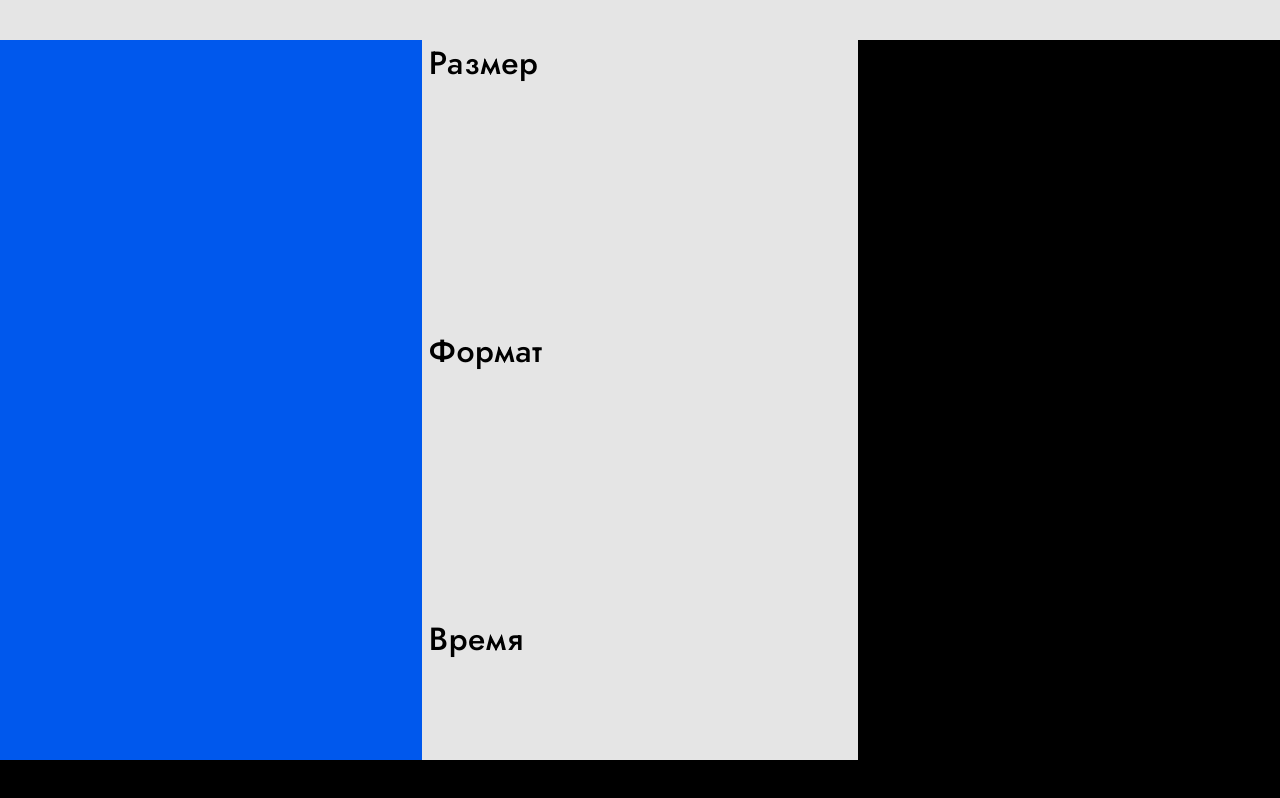
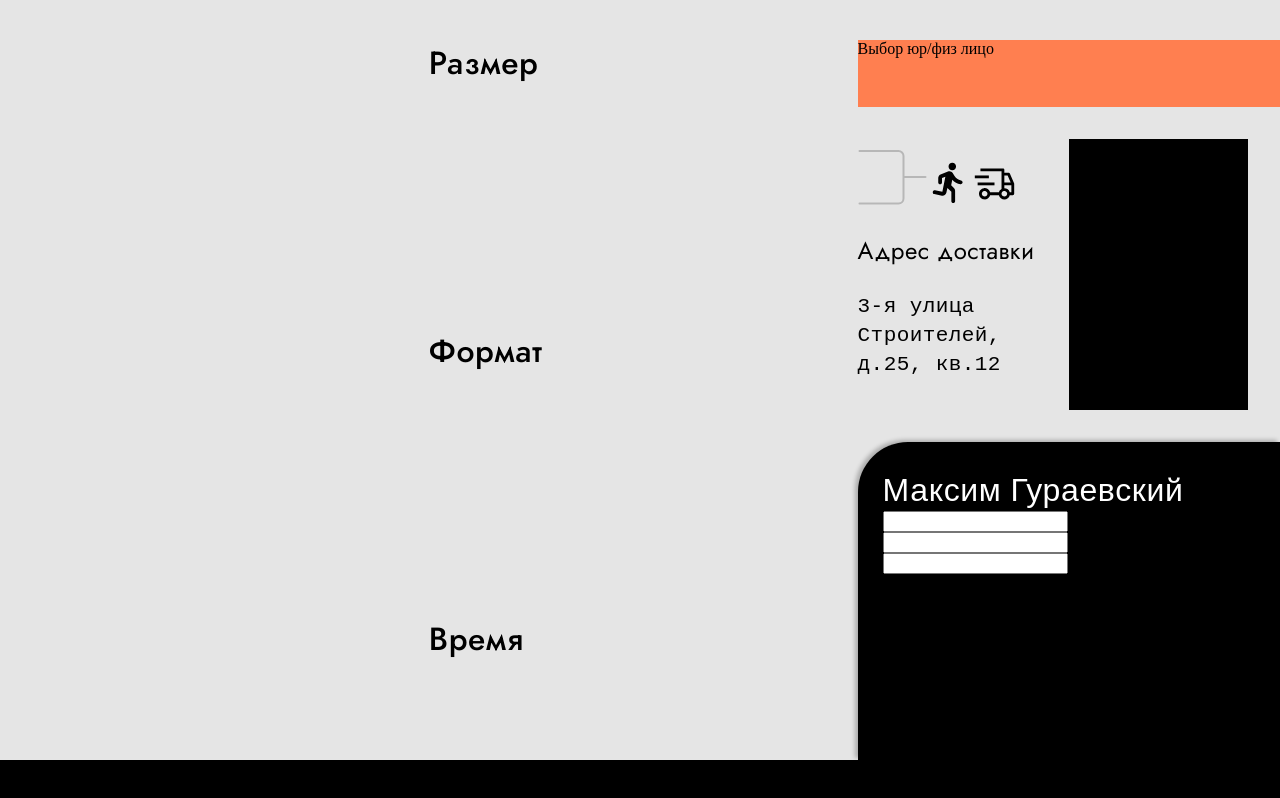
Before and after one commit to MaxGuraevskiy/typography, a Gatsby site: page / in a window 1280 px wide. Built offline with nearby package versions, Linux system fonts and the light colour scheme; Gatsby itself is replaced by a stand-in of ours; a web font is replaced by a local one.

Commit message:
order structure

```diff
--- /dev/null
+++ b/src/components/order/Bill.jsx
@@ -0,0 +1,14 @@
+import React from 'react';
+
+import './order.css'
+
+const Bill = () => {
+  return (<div id="bill">
+    <h2 id="userName">Максим Гураевский</h2>
+    <input id="balance" /><label htmlFor="balance">Сумма на счету</label>
+    <input id="posibleDebt" /><label htmlFor="posibleDebt">Сумма на счету</label>
+    <input id="personalSale" /><label htmlFor="personalSale">Сумма на счету</label>
+  </div>);
+}
+
+export default Bill;
--- /dev/null
+++ b/src/components/order/ChoiceDelivery.jsx
@@ -0,0 +1,13 @@
+import React from 'react';
+
+import pickup from '../../images/order-pickup.svg';
+import delivery from '../../images/order-delivery.svg';
+
+const ChoiceDelivery = (_) => {
+  return (<>
+    <img src={pickup} alt="Самовывоз" />
+    <img src={delivery} alt="Доставка" />
+  </>);
+}
+
+export default ChoiceDelivery;
--- /dev/null
+++ b/src/components/order/ChoiceNDS.jsx
@@ -0,0 +1,9 @@
+import React from 'react';
+
+import nds from '../../images/order-nds.svg';
+
+const ChoiceNDS = (_) => {
+  return (<img src={nds} alt="НДС" />);
+}
+
+export default ChoiceNDS;
--- /dev/null
+++ b/src/components/order/Map.jsx
@@ -0,0 +1,9 @@
+import React from 'react';
+
+const Map = () => {
+  return (<div id="map">
+
+  </div>);
+}
+
+export default Map;
--- a/src/components/order/Order.jsx
+++ b/src/components/order/Order.jsx
@@ -1,7 +1,27 @@
 import React from 'react';
 
-const Order = (_) => {
-  return (<></>);
+import ChoiceNDS from './ChoiceNDS';
+import ChoiceDelivery from './ChoiceDelivery';
+import Bill from './Bill';
+import Map from './Map';
+import './order.css'
+
+
+const Order = () => {
+  return (<>
+    <div style={{ background: "coral", height: "10%" }}>Выбор юр/физ лицо</div>
+    <div id="orderDetails">
+      <div style={{ width: "50%" }}>
+        <ChoiceNDS />
+        <ChoiceDelivery />
+        <h3>Адрес доставки</h3>
+        <p>3-я улица Строителей, д.25, кв.12</p>
+      </div>
+      <Map />
+    </div>
+
+    <Bill />
+  </>);
 }
 
 export default Order;
--- /dev/null
+++ b/src/components/order/order.css
@@ -0,0 +1,49 @@
+h2#userName {
+  color         : #FFFFFF;
+  font-family   : 'Open Sans', sans-serif;
+  font-style    : normal;
+  font-weight   : normal;
+  font-size     : 32px;
+  line-height   : 44px;
+  letter-spacing: 0.02em;
+}
+
+h3 {
+  font-family   : 'Jost', sans-serif;
+  font-style    : normal;
+  font-weight   : normal;
+  font-size     : 24px;
+  line-height   : 35px;
+  letter-spacing: 0.02em;
+}
+
+p {
+  font-family   : 'PT Mono', monospace;
+  font-style    : normal;
+  font-weight   : normal;
+  font-size     : 21px;
+  line-height   : 29px;
+  letter-spacing: 0.02em;
+}
+
+#orderDetails {
+  height        : 50%;
+  display       : flex;
+  flex-direction: row;
+  align-items   : center;
+}
+
+#map {
+  background-color: var(--palette-black);
+  height          : calc(100% - 4rem);
+  width           : 50%;
+  margin          : 2rem;
+}
+
+#bill {
+  padding               : 25px;
+  border-top-left-radius: 50px;
+  background            : var(--palette-black);
+  box-shadow            : -3px -2px 4px rgb(0 0 0 / 25%);
+  height                : 40%;
+}
--- a/src/pages/style.css
+++ b/src/pages/style.css
@@ -39,7 +39,7 @@ body {
 
 
 header {
-  height          : 5vh;
+  height             : 5vh;
   /* background-color: var(--palette-red); */
 
   display        : flex;
@@ -63,23 +63,26 @@ main {
   flex-wrap      : nowrap;
 }
 
-main div:first-child {
+/* main div:nth-child(1) {
   background-color: var(--palette-blue);
-}
+} */
 
 /* main div:nth-child(2) {
   background-color: var(--palette-white);
 } */
 
-main div:last-child {
-  background-color: var(--palette-black);
+main>div:last-child {
+  display        : flex;
+  flex-direction : column;
+  justify-content: space-between;
+  align-items    : stretch;
 }
 
 .item {
-  width  : 33%;
+  width     : 33%;
   /* margin : 5px;
-  padding: 5px; */
-  flex   : 0 1 auto;
+  padding   : 5px; */
+  flex      : 0 1 auto;
 }
 
 
```
Also changed, not shown: src/images/order-pickup.svg (renamed from src/images/order-.svg).
